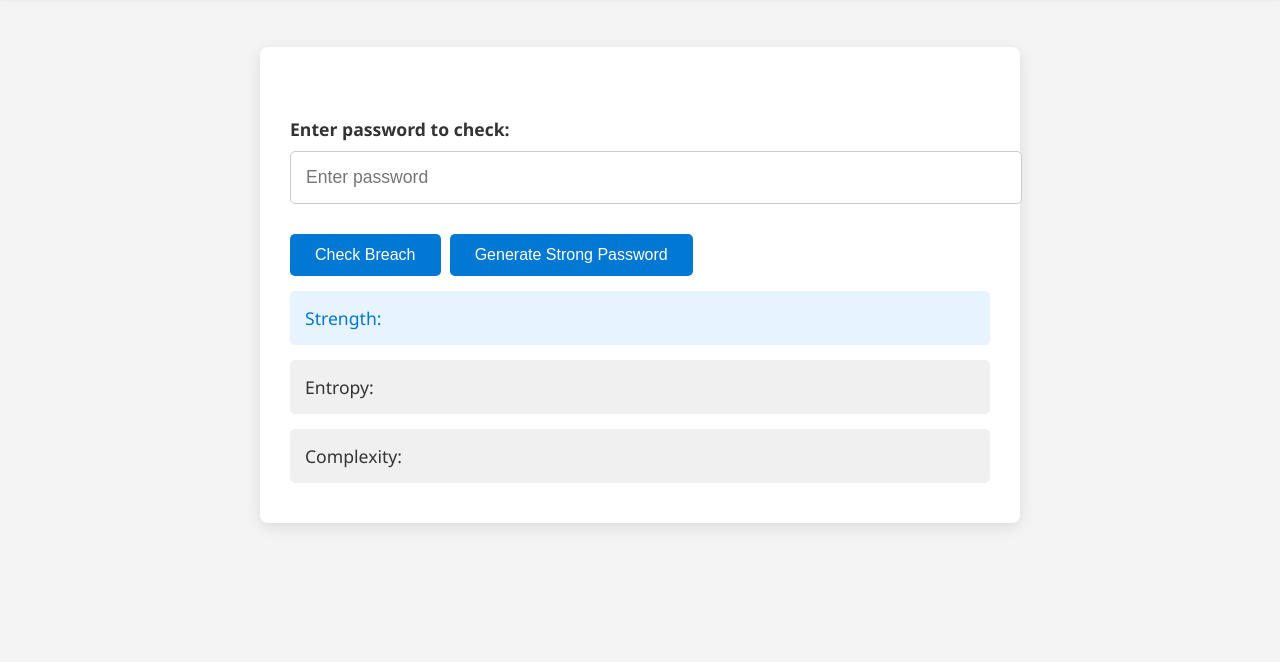
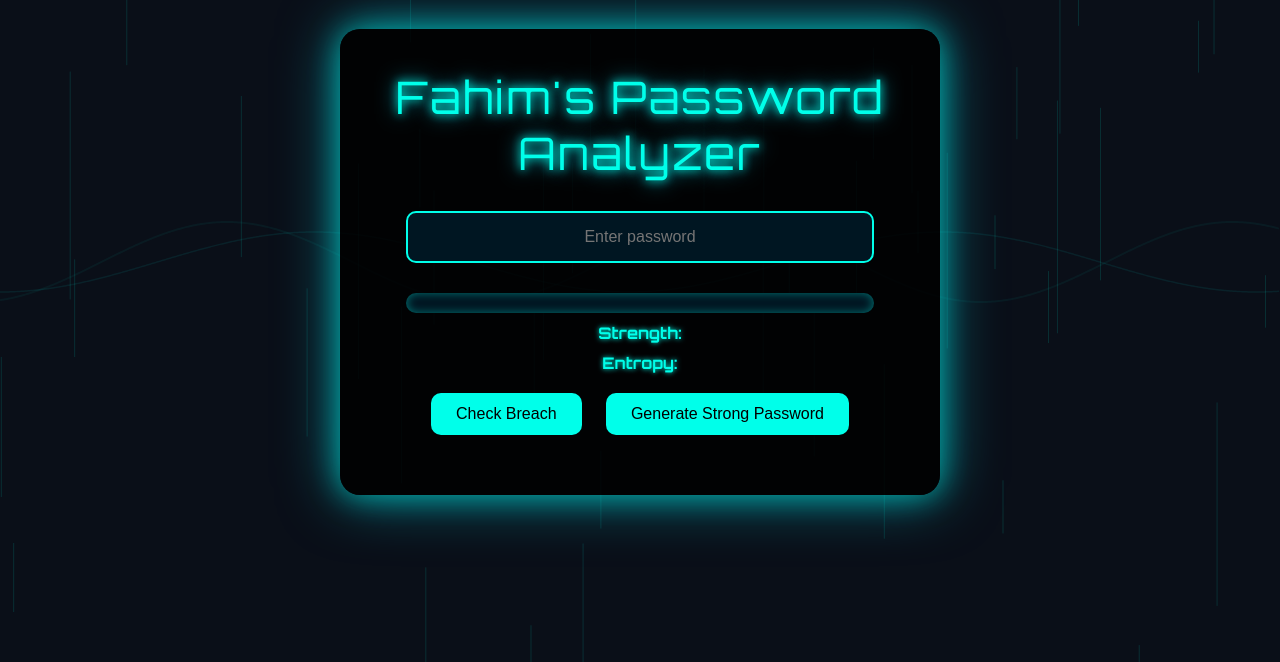
Before and after one commit to Analyst47/PasswordAnalyzer, a plain HTML site: page index.html in a window 1280 px wide. Shown: the part 138-800 px from the top of the page. Drawn offline with Linux system fonts and the light colour scheme.

Commit message:
Enhance UI with new styles and background effects
Updated styles and structure for improved UI and added background effects.

```diff
--- a/index.html
+++ b/index.html
@@ -4,160 +4,269 @@
 <meta charset="UTF-8">
 <title>Fahim's Password Analyzer</title>
 <style>
+@import url('https://fonts.googleapis.com/css2?family=Orbitron:wght@400;700&display=swap');
+
+* { box-sizing: border-box; margin: 0; padding: 0; }
+
 body {
-  font-family: 'Segoe UI', Tahoma, Geneva, Verdana, sans-serif;
-  background: #f4f4f4;
-  color: #333;
-  margin: 0;
-  padding: 0;
+  font-family: 'Orbitron', monospace;
+  background: #0a0f18;
+  color: #00ffea;
+  display: flex;
+  justify-content: center;
+  align-items: center;
+  min-height: 100vh;
+  overflow: hidden;
 }
 
-header {
-  background: #fff;
-  padding: 40px 20px;
-  text-align: center;
-  box-shadow: 0 2px 5px rgba(0,0,0,0.1);
+/* Background layers */
+#bgCanvas, #waveCanvas1, #waveCanvas2 {
+  position: fixed;
+  top: 0;
+  left: 0;
+  z-index: -2;
 }
 
-header h1 {
-  font-size: 2.5em;
-  margin: 0;
+/* Container card */
+#container {
+  background: rgba(0,0,0,0.85);
+  padding: 40px;
+  border-radius: 20px;
+  box-shadow: 0 0 30px #00ffea88, 0 0 60px #00bcd4aa;
+  width: 90%;
+  max-width: 600px;
+  text-align: center;
+  position: relative;
 }
 
-main {
-  max-width: 700px;
-  margin: 50px auto;
-  background: #fff;
-  padding: 40px 30px;
-  border-radius: 8px;
-  box-shadow: 0 4px 15px rgba(0,0,0,0.1);
+/* Header */
+header {
+  font-size: 2.8em;
+  text-shadow: 0 0 10px #00ffea, 0 0 20px #00bcd4;
+  letter-spacing: 2px;
+  margin-bottom: 30px;
 }
 
-label {
-  font-weight: bold;
-  display: block;
-  margin-bottom: 10px;
-  font-size: 1.1em;
+/* Input */
+input[type="password"] {
+  width: 90%;
+  padding: 15px;
+  font-size: 1em;
+  margin-bottom: 20px;
+  border-radius: 10px;
+  border: 2px solid #00ffea;
+  background: #001622;
+  color: #00ffea;
+  text-align: center;
 }
 
-input[type="password"], input[type="text"] {
-  width: 100%;
-  padding: 15px;
-  font-size: 1.1em;
-  margin-bottom: 20px;
-  border-radius: 5px;
-  border: 1px solid #ccc;
-}
-
+/* Buttons */
 button {
   padding: 12px 25px;
   font-size: 1em;
-  margin: 10px 5px 0 0;
-  border-radius: 5px;
+  margin: 10px;
+  border-radius: 10px;
   border: none;
-  background: #0078d4;
-  color: #fff;
+  background: #00ffea;
+  color: #000;
   cursor: pointer;
-  transition: 0.2s;
+  transition: 0.3s;
+}
+button:hover {
+  background: #00bcd4;
+  transform: scale(1.05);
 }
 
-button:hover {
-  background: #005ea2;
+/* Strength Meter */
+.meter {
+  height: 20px;
+  width: 90%;
+  background: #001622;
+  border-radius: 10px;
+  margin: 10px auto;
+  overflow: hidden;
+  box-shadow: 0 0 10px #00ffea66 inset;
+}
+.meter-fill {
+  height: 100%;
+  width: 0%;
+  background: linear-gradient(90deg,#ff0033,#ffcc00,#33ff33,#00ffff);
+  transition: width 0.5s ease;
+  box-shadow: 0 0 15px #00ffea;
 }
 
-.section {
-  margin-top: 30px;
+/* Text indicators */
+#strength, #entropy, #complexity, #breach {
+  margin: 10px 0;
+  font-weight: bold;
+  text-shadow: 0 0 5px #00ffea;
 }
 
-#strength, #entropy, #complexity, #breachPanel {
-  font-size: 1.1em;
-  margin-top: 15px;
+/* Generated password box */
+#generatedBox {
+  background: #001622cc;
+  border: 2px solid #00ffea;
+  border-radius: 10px;
   padding: 15px;
-  border-radius: 5px;
+  margin: 15px 0;
+  display: none;
+  position: relative;
+}
+#generatedBox button {
+  margin-top: 10px;
 }
 
-#strength {
-  background: #e7f3fe;
-  color: #0078d4;
+/* Glow alert */
+.glow-alert {
+  animation: glow 1s infinite alternate;
+}
+@keyframes glow {
+  0% { text-shadow: 0 0 5px #ff0033; }
+  50% { text-shadow: 0 0 15px #ff3300; }
+  100% { text-shadow: 0 0 25px #ff6600; }
 }
 
-#entropy {
-  background: #f0f0f0;
-  color: #333;
+/* Breach panel */
+#breachPanel {
+  background: #001622cc;
+  border: 2px solid #00ffea;
+  border-radius: 10px;
+  padding: 15px;
+  margin-top: 15px;
+  font-size: 0.95em;
+  color: #00ffea;
+  text-align: center;
+  display: none;
 }
-
-#complexity {
-  background: #f0f0f0;
-  color: #333;
-}
-
-#generatedBox {
-  background: #e7f3fe;
-  padding: 15px;
-  border-radius: 5px;
-  margin-top: 20px;
-}
-
-#breachPanel {
-  background: #ffe7e7;
-  color: #d8000c;
-  font-weight: bold;
-}
-
-a {
-  color: #0078d4;
-  text-decoration: none;
-}
-
-a:hover {
-  text-decoration: underline;
-}
+#breachPanel a { color: #ffcc00; text-decoration: underline; }
 </style>
 </head>
 <body>
-<header>
-  <h1>Fahim's Password Analyzer</h1>
-</header>
 
-<main>
-  <div class="section">
-    <label for="password">Enter password to check:</label>
-    <input type="password" id="password" placeholder="Enter password">
-    <button id="checkBreach">Check Breach</button>
-    <button id="generate">Generate Strong Password</button>
-  </div>
+<canvas id="bgCanvas"></canvas>
+<canvas id="waveCanvas1"></canvas>
+<canvas id="waveCanvas2"></canvas>
 
-  <div id="strength" class="section">Strength: </div>
-  <div id="entropy" class="section">Entropy: </div>
-  <div id="complexity" class="section">Complexity: </div>
+<div id="container">
+  <header>Fahim's Password Analyzer</header>
 
-  <div id="generatedBox" class="section" style="display:none;">
+  <input type="password" id="password" placeholder="Enter password">
+
+  <div class="meter"><div class="meter-fill" id="meter"></div></div>
+  <div id="strength">Strength: </div>
+  <div id="entropy">Entropy: </div>
+  <div id="complexity"></div>
+
+  <button id="checkBreach">Check Breach</button>
+  <button id="generate">Generate Strong Password</button>
+
+  <div id="generatedBox">
     Generated Password: <span id="generatedPw"></span>
     <br>
     <button id="copyBtn">Copy to Clipboard</button>
     <button id="toggleGenerated">Hide</button>
   </div>
 
-  <div id="breachPanel" class="section" style="display:none;">
+  <div id="breachPanel">
     Password check verified via <strong>Have I Been Pwned API</strong>.<br>
     Trusted by Microsoft, 1Password, Cloudflare.<br>
     <a href="https://haveibeenpwned.com/Passwords" target="_blank">Learn more</a>
   </div>
-</main>
+
+  <div id="breach"></div>
+</div>
 
 <script>
-const passwordInput = document.getElementById('password');
-const strengthDiv = document.getElementById('strength');
-const entropyDiv = document.getElementById('entropy');
-const complexityDiv = document.getElementById('complexity');
-const breachPanel = document.getElementById('breachPanel');
-const breachBtn = document.getElementById('checkBreach');
+// -------------------- Background Grid --------------------
+const canvas = document.getElementById('bgCanvas');
+const ctx = canvas.getContext('2d');
+let w = canvas.width = window.innerWidth;
+let h = canvas.height = window.innerHeight;
+let lines = [];
+const numLines = 50;
+for(let i=0;i<numLines;i++){
+  lines.push({x:Math.random()*w, y:Math.random()*h, length:Math.random()*200+50, speed:Math.random()*0.7+0.3});
+}
+function drawLines(){
+  ctx.clearRect(0,0,w,h);
+  ctx.strokeStyle='#00ffea22';
+  ctx.lineWidth=1;
+  lines.forEach(l=>{
+    ctx.beginPath();
+    ctx.moveTo(l.x,l.y);
+    ctx.lineTo(l.x,l.y+l.length);
+    ctx.stroke();
+    l.y-=l.speed;
+    if(l.y+l.length<0) l.y=h;
+  });
+  requestAnimationFrame(drawLines);
+}
+drawLines();
+window.addEventListener('resize',()=>{w=canvas.width=window.innerWidth; h=canvas.height=window.innerHeight;});
+
+// -------------------- Layered Subtle Waves --------------------
+const wave1=document.getElementById('waveCanvas1').getContext('2d');
+const wave2=document.getElementById('waveCanvas2').getContext('2d');
+wave1.canvas.width=w; wave1.canvas.height=h;
+wave2.canvas.width=w; wave2.canvas.height=h;
+let offset1=0, offset2=0;
+function drawWaves(){
+  wave1.clearRect(0,0,w,h);
+  wave2.clearRect(0,0,w,h);
+  wave1.strokeStyle='rgba(0,255,234,0.05)';
+  wave1.lineWidth=2;
+  wave2.strokeStyle='rgba(0,255,234,0.08)';
+  wave2.lineWidth=1.5;
+  wave1.beginPath(); wave2.beginPath();
+  for(let x=0;x<w;x++){
+    let y1=h/2+Math.sin((x+offset1)/80)*40;
+    let y2=h/2+Math.sin((x+offset2)/100+100)*30;
+    if(x===0){ wave1.moveTo(x,y1); wave2.moveTo(x,y2);}
+    else{ wave1.lineTo(x,y1); wave2.lineTo(x,y2);}
+  }
+  wave1.stroke(); wave2.stroke();
+  offset1+=0.5; offset2+=0.7;
+  requestAnimationFrame(drawWaves);
+}
+drawWaves();
+window.addEventListener('resize',()=>{wave1.canvas.width=w; wave1.canvas.height=h; wave2.canvas.width=w; wave2.canvas.height=h;});
+
+// -------------------- Particles --------------------
+const container=document.getElementById('container');
+let particles=[];
+for(let i=0;i<60;i++){
+  let p=document.createElement('div');
+  p.className='particle';
+  p.style.left=Math.random()*w+'px';
+  p.style.top=Math.random()*h+'px';
+  container.appendChild(p);
+  particles.push(p);
+}
+setInterval(()=>{
+  particles.forEach(p=>{
+    let top=parseFloat(p.style.top);
+    top-=1+Math.random();
+    if(top<0) top=h;
+    p.style.top=top+'px';
+  });
+},30);
+
+// -------------------- Password Analyzer --------------------
+const passwordInput=document.getElementById('password');
+const meter=document.getElementById('meter');
+const strengthText=document.getElementById('strength');
+const entropyText=document.getElementById('entropy');
+const complexityText=document.getElementById('complexity');
+const breachBtn=document.getElementById('checkBreach');
+const breachDiv=document.getElementById('breach');
+const breachPanel=document.getElementById('breachPanel');
 
 function evaluatePassword(pw){
-  let score=0, charset=0, complexity='';
-  if(/[a-z]/.test(pw)){score++; charset+=26; complexity+='Lowercase '; }
-  if(/[A-Z]/.test(pw)){score++; charset+=26; complexity+='Uppercase '; }
-  if(/[0-9]/.test(pw)){score++; charset+=10; complexity+='Numbers '; }
+  let score=0, charset=0;
+  let complexity='';
+  if(/[a-z]/.test(pw)){score+=1; charset+=26; complexity+='Lowercase '; }
+  if(/[A-Z]/.test(pw)){score+=1; charset+=26; complexity+='Uppercase '; }
+  if(/[0-9]/.test(pw)){score+=1; charset+=10; complexity+='Numbers '; }
   if(/[^A-Za-z0-9]/.test(pw)){score+=2; charset+=32; complexity+='Symbols '; }
   if(pw.length>=8) score+=2;
   if(pw.length>=12) score+=2;
@@ -171,47 +280,51 @@ function getStrengthLabel(score){
   return 'Very Strong';
 }
 
-passwordInput.addEventListener('input', ()=>{
+passwordInput.addEventListener('input',()=>{
   const pw=passwordInput.value;
   const {score, entropy, complexity}=evaluatePassword(pw);
-  strengthDiv.textContent='Strength: '+getStrengthLabel(score);
-  entropyDiv.textContent='Entropy: '+entropy+' bits';
-  complexityDiv.textContent='Complexity: '+complexity;
+  meter.style.width=(score/8*100)+'%';
+  strengthText.textContent='Strength: '+getStrengthLabel(score);
+  entropyText.textContent='Entropy: '+entropy+' bits';
+  complexityText.textContent='Complexity: '+complexity;
+  breachDiv.textContent='';
   breachPanel.style.display='none';
 });
 
-// ------------------- Breach Check -------------------
-breachBtn.addEventListener('click', async ()=>{
+// -------------------- Breach Check --------------------
+breachBtn.addEventListener('click',async()=>{
   const pw=passwordInput.value;
-  if(!pw){ alert('Enter a password first'); return; }
-  const encoder = new TextEncoder();
-  const data = encoder.encode(pw);
-  const hashBuffer = await crypto.subtle.digest('SHA-1', data);
-  const hashArray = Array.from(new Uint8Array(hashBuffer));
-  const hashHex = hashArray.map(b => b.toString(16).padStart(2,'0')).join('').toUpperCase();
-  const prefix = hashHex.slice(0,5);
-  const suffix = hashHex.slice(5);
-  const res = await fetch(`https://api.pwnedpasswords.com/range/${prefix}`);
-  const text = await res.text();
-  const lines = text.split('\n');
-  const match = lines.find(line => line.split(':')[0] === suffix);
+  if(!pw) return alert('Enter a password first');
+  const encoder=new TextEncoder();
+  const data=encoder.encode(pw);
+  const hashBuffer=await crypto.subtle.digest('SHA-1',data);
+  const hashArray=Array.from(new Uint8Array(hashBuffer));
+  const hashHex=hashArray.map(b=>b.toString(16).padStart(2,'0')).join('').toUpperCase();
+  const prefix=hashHex.slice(0,5);
+  const suffix=hashHex.slice(5);
+  const res=await fetch(`https://api.pwnedpasswords.com/range/${prefix}`);
+  const text=await res.text();
+  const lines=text.split('\n');
+  const match=lines.find(line=>line.split(':')[0]===suffix);
   if(match){
-    breachPanel.style.display='block';
-    breachPanel.textContent = `⚠️ Password FOUND in ${match.split(':')[1]} breaches! Verified via Have I Been Pwned API.`;
+    const count=match.split(':')[1];
+    breachDiv.textContent=`⚠️ Password FOUND in ${count} breaches!`;
+    breachDiv.classList.add('glow-alert');
   } else {
-    breachPanel.style.display='block';
-    breachPanel.textContent = `✅ Password NOT found in known breaches. Verified via Have I Been Pwned API.`;
+    breachDiv.textContent='✅ Password NOT found in known breaches.';
+    breachDiv.classList.remove('glow-alert');
   }
+  breachPanel.style.display='block';
 });
 
-// ------------------- Generate Strong Password -------------------
-const generateBtn = document.getElementById('generate');
-const generatedBox = document.getElementById('generatedBox');
-const generatedPw = document.getElementById('generatedPw');
-const copyBtn = document.getElementById('copyBtn');
-const toggleGenerated = document.getElementById('toggleGenerated');
+// -------------------- Generate Strong Password --------------------
+const generateBtn=document.getElementById('generate');
+const generatedBox=document.getElementById('generatedBox');
+const generatedPw=document.getElementById('generatedPw');
+const copyBtn=document.getElementById('copyBtn');
+const toggleGenerated=document.getElementById('toggleGenerated');
 
-generateBtn.addEventListener('click', ()=>{
+generateBtn.addEventListener('click',()=>{
   const chars="abcdefghijklmnopqrstuvwxyzABCDEFGHIJKLMNOPQRSTUVWXYZ0123456789!@#$%^&*()_+-=[]{}|;:,.<>?";
   let pw='';
   for(let i=0;i<16;i++) pw+=chars.charAt(Math.floor(Math.random()*chars.length));
@@ -220,12 +333,12 @@ generateBtn.addEventListener('click', ()=>{
   toggleGenerated.textContent='Hide';
 });
 
-copyBtn.addEventListener('click', ()=>{
+copyBtn.addEventListener('click',()=>{
   navigator.clipboard.writeText(generatedPw.textContent);
   alert('Password copied to clipboard!');
 });
 
-toggleGenerated.addEventListener('click', ()=>{
+toggleGenerated.addEventListener('click',()=>{
   if(generatedBox.style.display==='none'){generatedBox.style.display='block'; toggleGenerated.textContent='Hide';}
   else {generatedBox.style.display='none'; toggleGenerated.textContent='Show';}
 });
```
